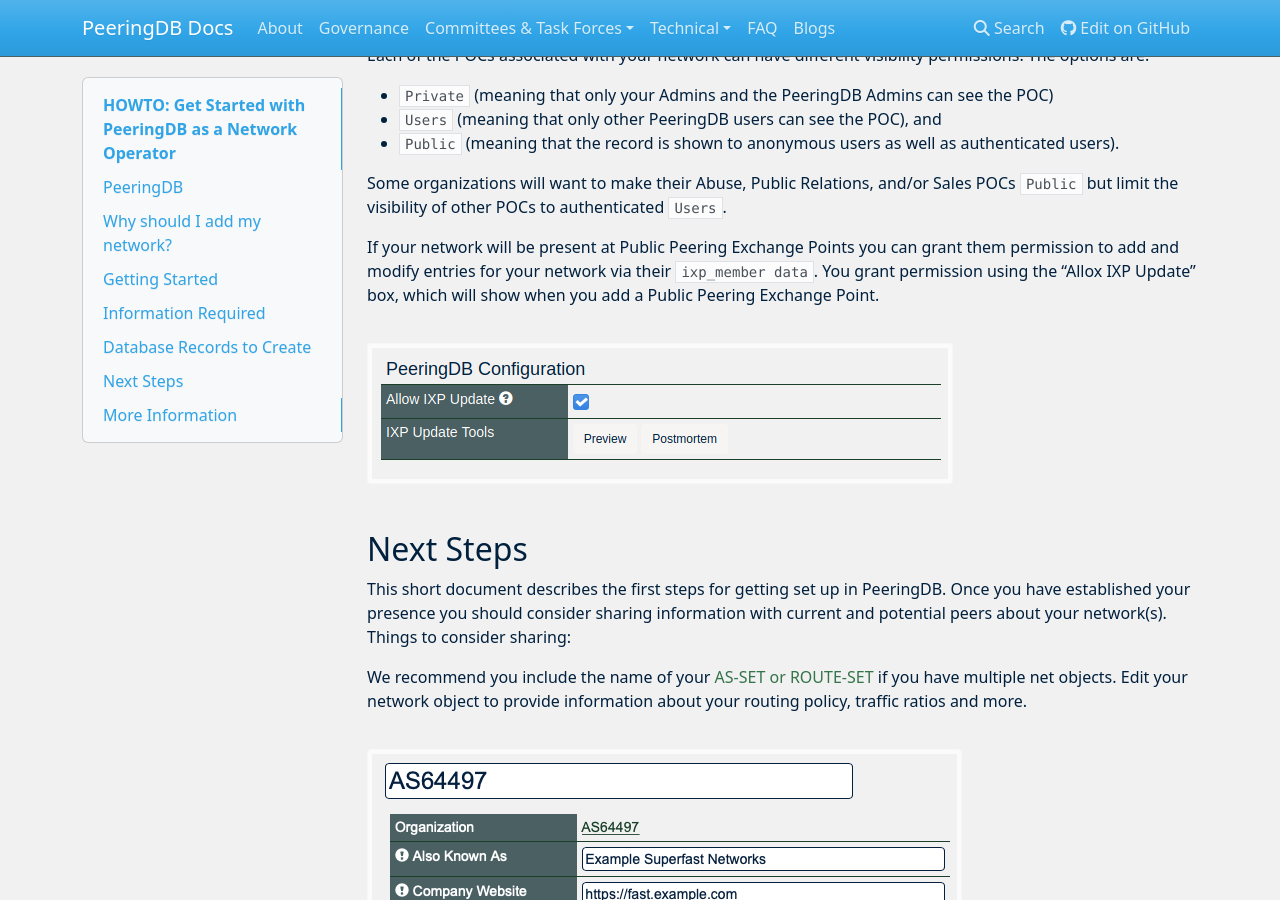
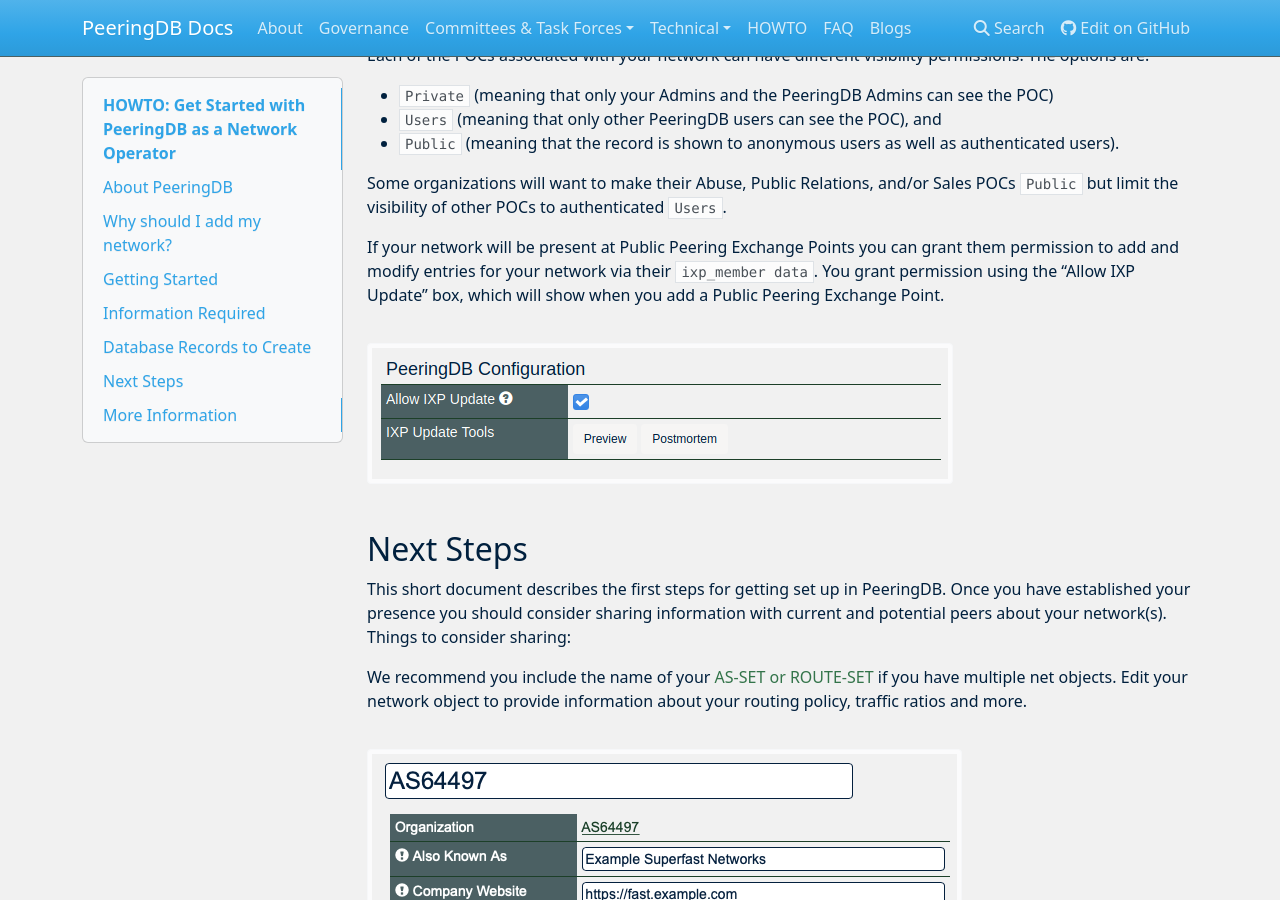
Before and after one commit to peeringdb/docs, an MkDocs documentation site: the page built from docs/howto/get-started-operator.md, in a window 1280 px wide and 900 px high, scrolled down 2565 px. Built offline with MkDocs 1.6.1, drawn with Linux system fonts in a browser that asks for light colours; nearby versions of some CDN libraries; some of the changed text lies outside the part shown.

Commit message:
HOWTO navigation and copy edits.

```diff
--- a/docs/howto/HOWTO- Get Started with PeeringDB as a Network Operator.md
+++ b/docs/howto/get-started-operator.md
@@ -1,6 +1,6 @@
 # HOWTO: Get Started with PeeringDB as a Network Operator
 
-## PeeringDB
+## About PeeringDB
 PeeringDB, as the name suggests, was set up to facilitate peering between networks and peering coordinators. In recent years, the vision of PeeringDB has developed to keep up with the speed and diverse manner in which the Internet is growing. The database is no longer just for peering and peering related information. It now includes all types of interconnection data for networks, clouds, services, and enterprise, as well as interconnection facilities that are developing at the edge of the Internet.
 
 We believe in, and rely on the community to grow and improve the PeeringDB database. The volunteers who run the database are passionate about security, privacy, integrity, and validation of the data in the database. Even though PeeringDB is a freely available and public tool, users strictly adhere to the acceptable use policy, which prevents the database from being used for commercial purposes and discourages unsolicited communications. This is largely policed by the community and has been very effective since PeeringDB was launched.
@@ -24,8 +24,8 @@
 
 You can create your entry with the minimum required data and add and update the information you share over time. To maximize the value of your entry in PeeringDB you’ll probably want to include more than the minimum required information. This information is required:
 
-* Company Name
-* AS Number
+* Company name
+* AS number
 * Contact information (mandatory for networks with a connection to an Internet Exchange)
 
 This information is not required but is useful:
@@ -74,16 +74,16 @@
 
 Some organizations will want to make their Abuse, Public Relations, and/or Sales POCs `Public` but limit the visibility of other POCs to authenticated `Users`.
 
-If your network will be present at Public Peering Exchange Points you can grant them permission to add and modify entries for your network via their `ixp_member data`.  You grant permission using the “Allox IXP Update” box, which will show when you add a Public Peering Exchange Point.
+If your network will be present at Public Peering Exchange Points you can grant them permission to add and modify entries for your network via their `ixp_member data`.  You grant permission using the “Allow IXP Update” box, which will show when you add a Public Peering Exchange Point.
 
-![](images/Allow IXP Update.png)
+![](images/allow-ixp-update.png)
 
 ## Next Steps
 This short document describes the first steps for getting set up in PeeringDB. Once you have established your presence you should consider sharing information with current and potential peers about your network(s). Things to consider sharing:
 
 We recommend you include the name of your [AS-SET or ROUTE-SET](https://www.rfc-editor.org/rfc/rfc4012.html#section-4) if you have multiple net objects. Edit your network object to provide information about your routing policy, traffic ratios and more.
 
-![](images/Network Config Screen.png)
+![](images/network-config-screen.png)
 
 What is the maximum number of IPv4 and/or IPv6 prefixes should peers expect to see advertised by your network? You can use the `info_prefixes4` and `info_prefixes6` with integer values to share this information.
 
--- a/mkdocs.yml
+++ b/mkdocs.yml
@@ -19,6 +19,7 @@
     - OAuth: oauth.md
     - Release Notes: release_notes/index.md
     - Translations: translation.md
+  - HOWTO: howtos.md
   - FAQ: faq.md
   - Blogs: blogs.md
 
```
Also changed, not shown: docs/howto/images/allow-ixp-update.png (renamed from docs/howto/images/Allow IXP Update.png), docs/howto/images/network-config-screen.png (renamed from docs/howto/images/Network Config Screen.png).
